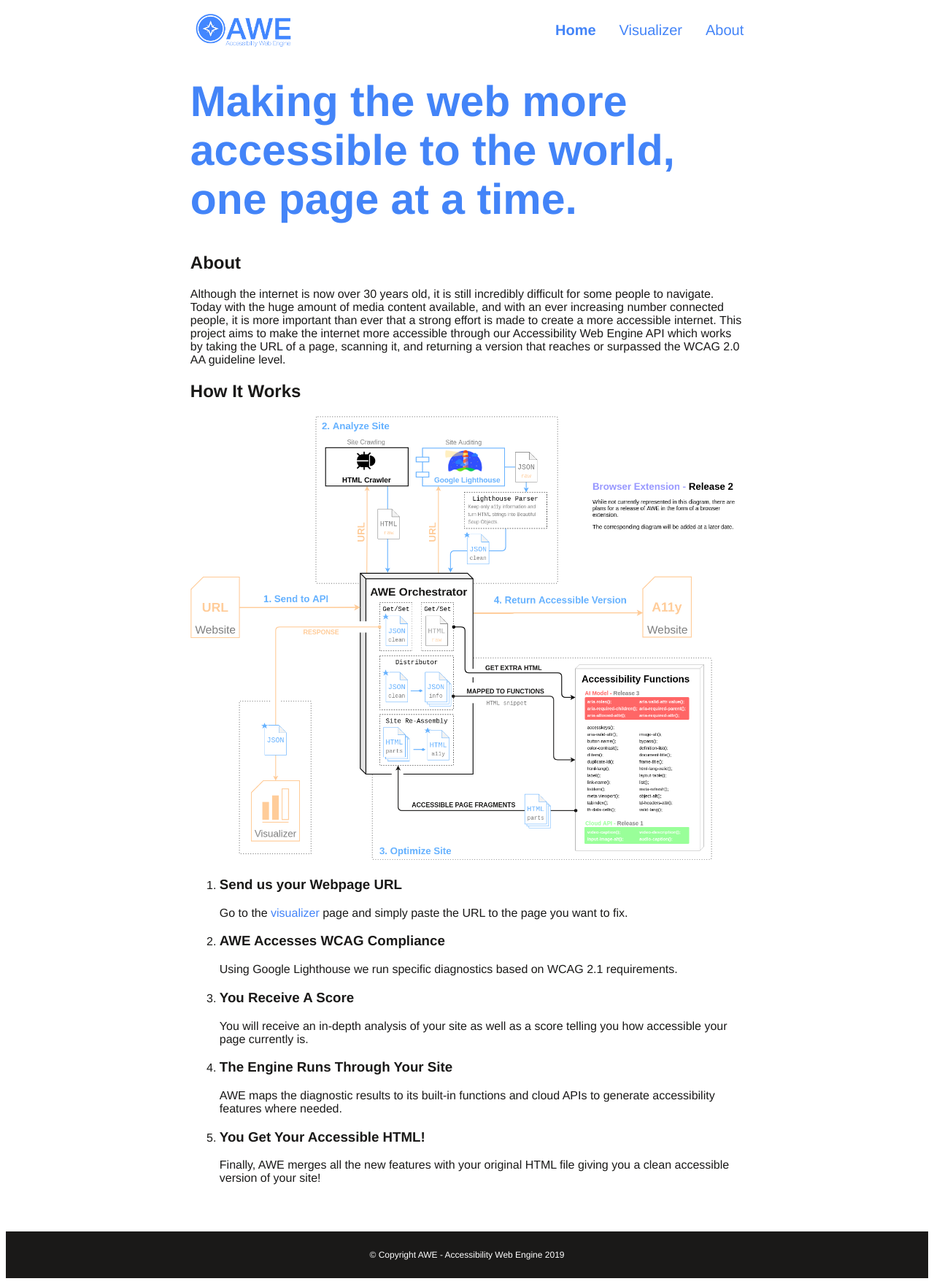
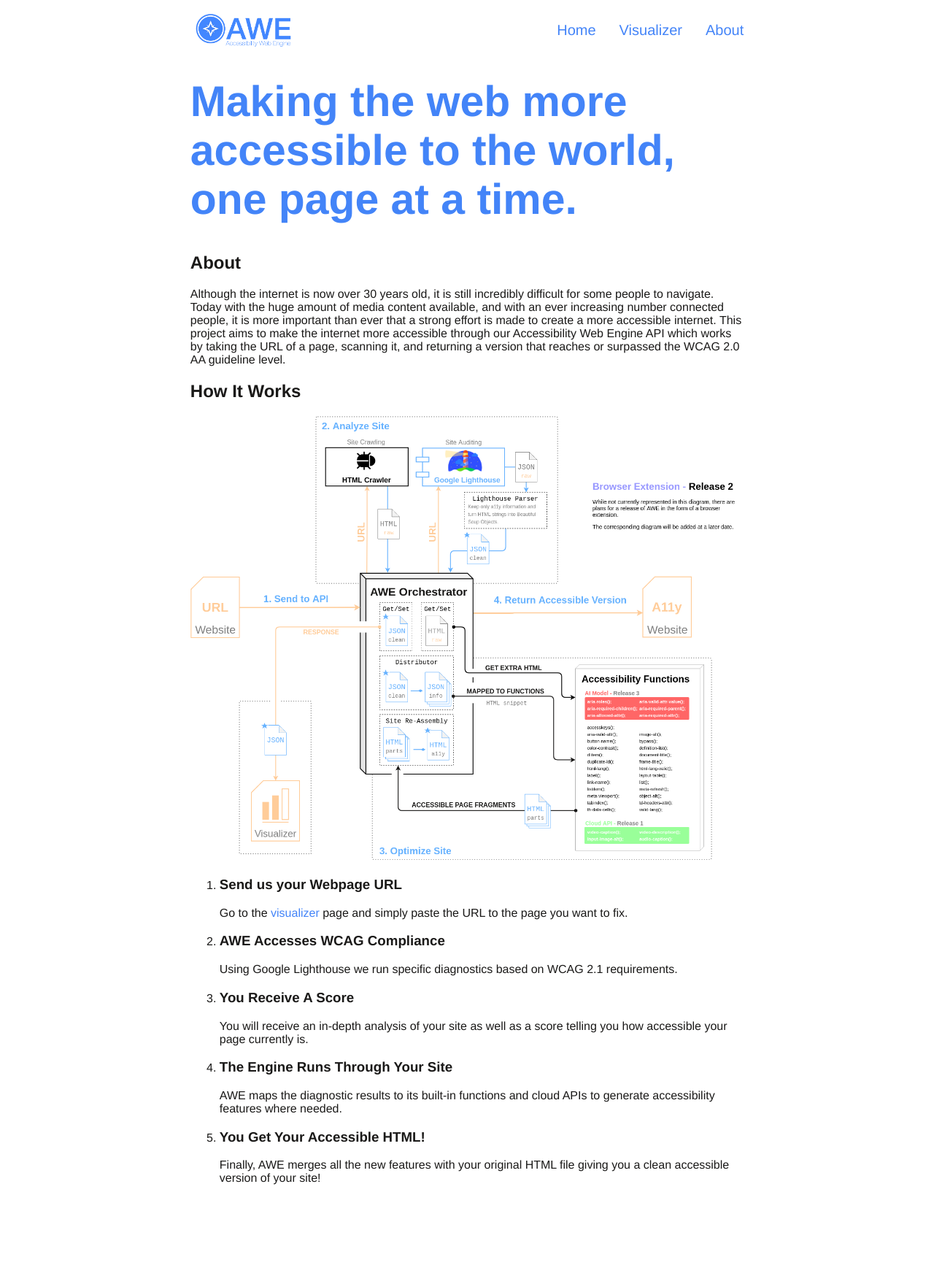
Before and after one commit to MaxMonteil/awe, a Vue app in the folder site/: page / in a window 1280 px wide. Shown: the whole page at 73% size. After the commit the page ends 1639 px from the top, so only its background shows below. Built offline with nearby package versions, Linux system fonts and the light colour scheme.

Commit message:
Comment out the footer for now, can't get it to stay at the bottom of the page.

```diff
--- a/site/src/App.vue
+++ b/site/src/App.vue
@@ -9,7 +9,7 @@
       </span>
     </div>
     <router-view class="narrow"/>
-    <the-footer/>
+    <!-- <the-footer/> -->
   </div>
 </template>
 
@@ -66,9 +66,6 @@ export default {
   color: gray;
 }
 
-.current-page {
-  font-weight: bold;
-}
 .current-page:visited {
   color: #4384F8;
 }
```
